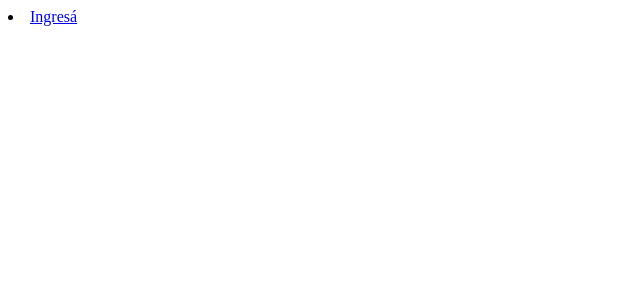
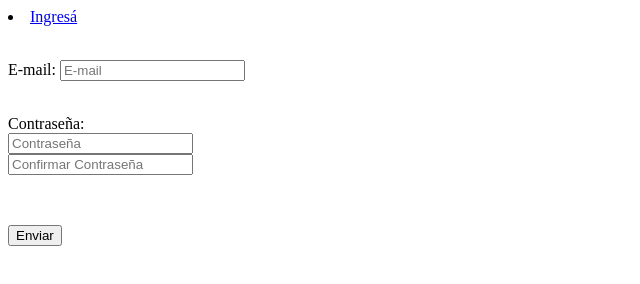
Before and after one commit to MarSiches/proyecto_integrador, a website: page views/login.html in a window 1280 px wide. Shown: the whole page, without its empty margins (0-640 px from the left). Drawn offline with Linux system fonts and the light colour scheme.

Commit message:
Login codigo

```diff
--- a/views/login.html
+++ b/views/login.html
@@ -10,5 +10,24 @@
 </head>
 <body>
 
-</body>
+        <form action=" " method="post">
+            <p><br>
+                <label for="email">E-mail:</label>
+            <input type="email" name="email" id="email" placeholder = "E-mail">
+                </p>
+            <p><br>
+                <label for="password">Contraseña:</label><br>
+                <input type="password" name="password" id="password" value="" placeholder="Contraseña"
+                    autocomplete="current-password">
+                <br>
+                <input type="password" name="password" id="password" value="" placeholder="Confirmar Contraseña"
+                    autocomplete="current-password">
+            </p><br>
+            <p>
+
+
+        <input type="button" value="Enviar">
+
+            </form>
+    </body>
 </html>
```
